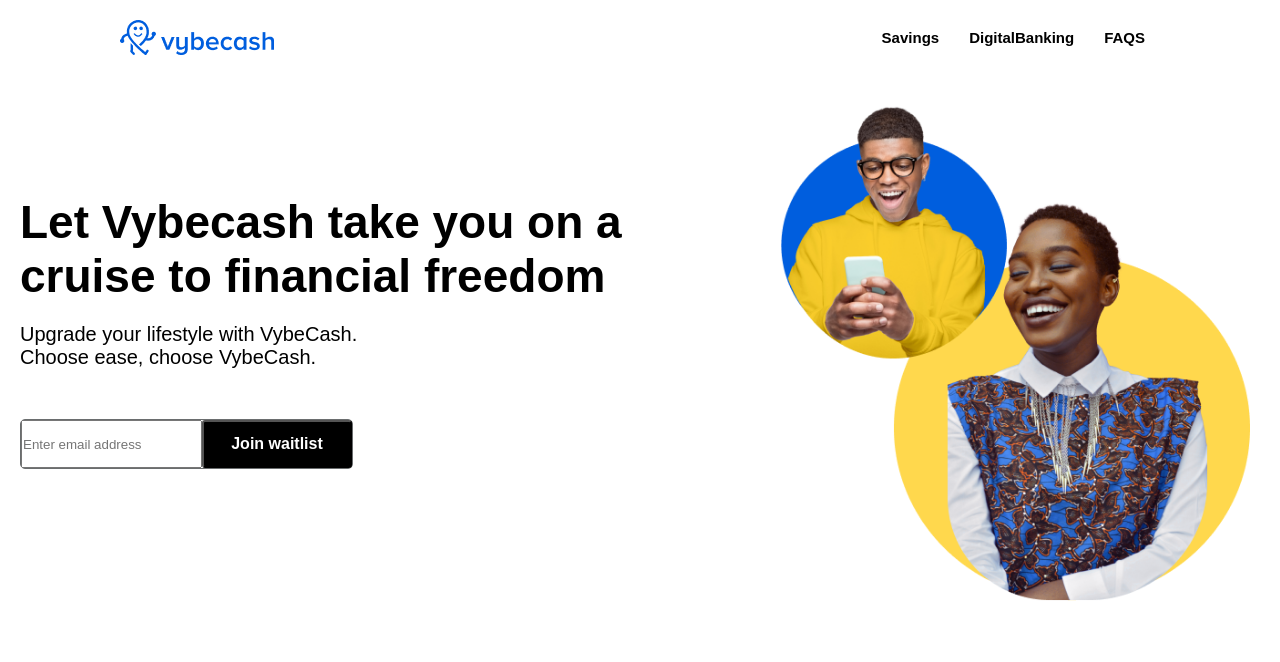
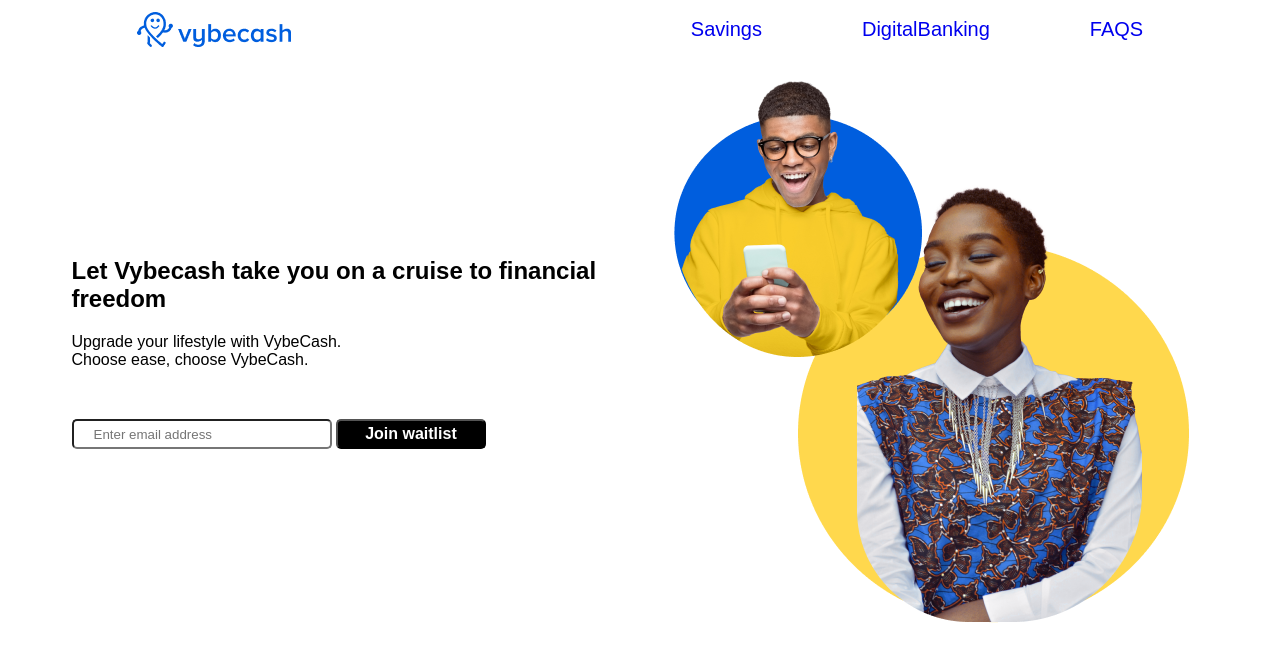
Before and after one commit to ndubuoke/revent-interns1, a plain HTML site: page index.html in a window 1280 px wide. Drawn offline with Linux system fonts and the light colour scheme.

Commit message:
valentine eve

```diff
--- a/index.html
+++ b/index.html
@@ -1,23 +1,26 @@
 <!DOCTYPE html>
 <html lang="en">
   <head>
-    <meta charset="UTF-8">
-    <meta http-equiv="X-UA-Compatible" content="IE=edge">
-    <meta name="viewport" content="width=device-width, initial-scale=1.0">
+    <meta charset="UTF-8" />
+    <meta http-equiv="X-UA-Compatible" content="IE=edge" />
+    <meta name="viewport" content="width=device-width, initial-scale=1.0" />
     <link rel="stylesheet" href="pro.css" />
-    </title></title>
   </head>
   <body>
     <header>
-        <img class="vybe" src="Logo.png"/>
-        <ul class="navbar">
-            <li><a href="#">Savings</a></li>
-            <li><a href="#">DigitalBanking</a></li>
-            <li><a href="#">FAQS</a></li>
+      <nav>
+        <img class="vybe" src="Logo.png" />
+
+
+        <div class="navbar">
+          <a href="#">Savings</a>
+          <a href="#">DigitalBanking</a>
+          <a href="#">FAQS</a>
         </ul>
+      </nav>
     </header>
 
-    <section>
+    <section id="master">
       <div class="left-section">
         <h1 class="heading">
           Let Vybecash take you on a cruise to financial freedom
@@ -36,12 +39,8 @@
       </div>
 
       <div class="sideimage">
-            <img src="boyandgirl.png"/>
+        <img src="boyandgirl.png" />
       </div>
     </section>
-
-
-
-
   </body>
 </html>
--- a/pro.css
+++ b/pro.css
@@ -21,77 +21,75 @@
     -moz-osx-font-smoothing: grayscale;
     cursor: auto !important;
   }
-  header {
-    width: 100%;
+
+header nav {
   display: flex;
+  justify-content:center;
   align-items: center;
-    justify-content: space-between;
-    padding: 20px 120px;
-
+  margin: 12px 50px;
 }
 
 .navbar {
-    display: flex;;
-    list-style: none ;
+  display: flex;
+  gap: 100px;
+}
+
+.vybe {
+  margin-right: 400px;
 }
 
 .navbar a {
   text-decoration: none;
-    color: black;
-    font-size: 15px;
-    font-weight: 600;
-    padding: 10px 15px;
+  font-weight: 400;
+  font-size: 20px;
+}
+#master {
+  display: flex;
+  align-items: center;
+  justify-content: center;
+  gap: 50px;
 }
 
-
-  .navbar a:hover {
-    color: blue;
-    transition: 0.2sc;
+#master .left-section {
+  max-width: 531px;
 }
 
-  section {
-    display: flex;
-    width: 100%;
-  }
-  .left-section {
-    font-size: 20px;
-   margin-top: 100px;
-    padding: 20px;
-  }
-
-.sideimage img{
-    max-width: 530px;
-    padding: 30px;
-}
-
-.heading {
-    font-size: 46px;
+#lmaster .left-section .heading{
+  font-size: 50px;
   font-weight: 700;
   margin-bottom: 20px;
 }
 
-.paragraph {
+#master .left-section .paragraph {
   margin-bottom: 50px;
+  margin-top: 20px;
 }
 
-.input-container {
+.master .left-section .input-container {
+  display: flex;
   width: fit-content;
   height: 50px;
   border: 1px solid #6a6d6e;
   border-radius: 5px;
-    display: flex;
 }
 
-.btn {
-    border-radius: 3px;
+#master .left-section .input-container .input {
+  border-radius: 5px;
+  width: 260px;
+  padding: 0px 20px;
+  height: 30px;
+}
+
+#master .left-section .input-container .btn {
+  border-radius: 5px;
   background: #000000;
   color: #ffffff;
   font-size: 16px;
   font-weight: 700;
   width: 150px;
+  height: 30px;
 }
 
-.btn:hover{
-    transition: 0.3sc;
-    color: blue;
+.sideimage {
+  margin: 20px
 }
```
Lines whose indentation alone changed are shown as unchanged.
